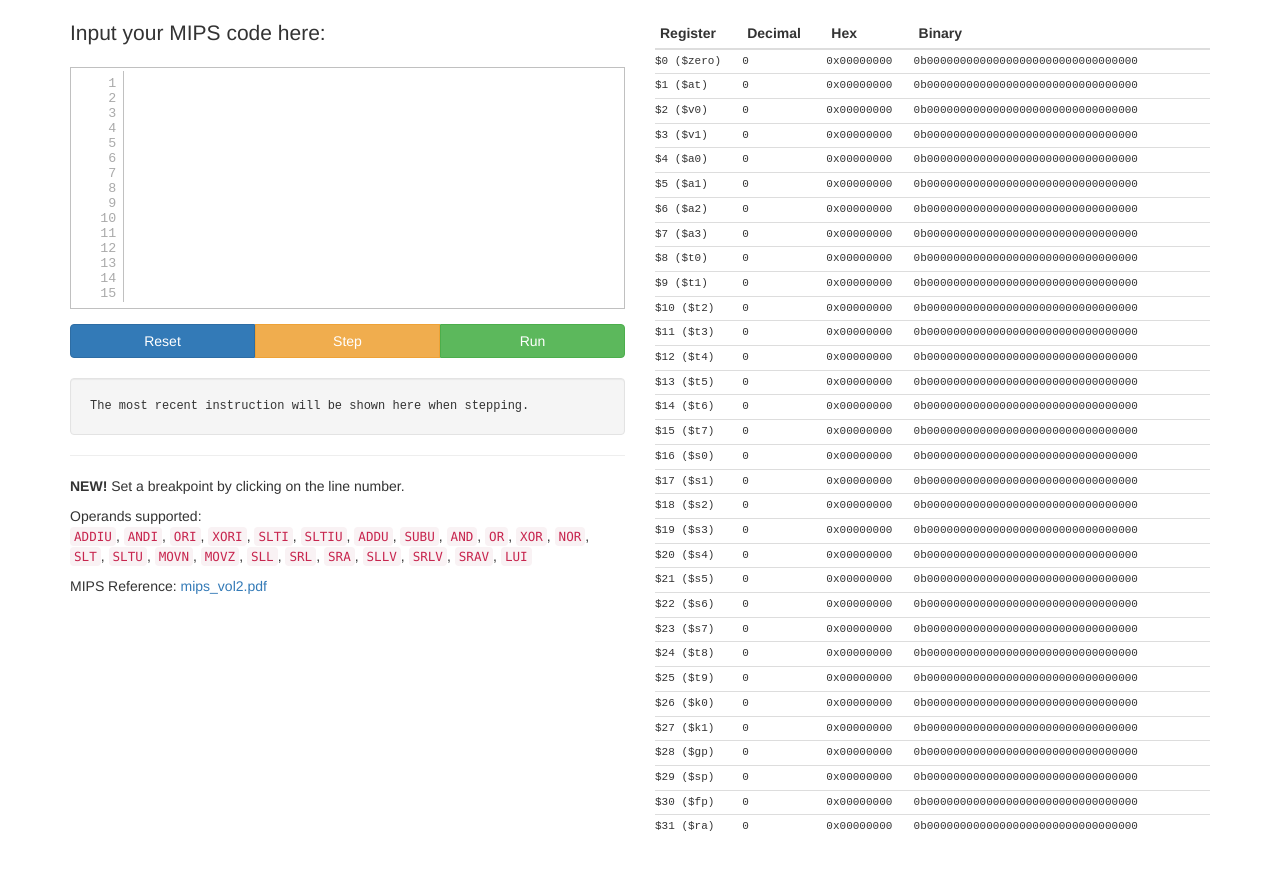
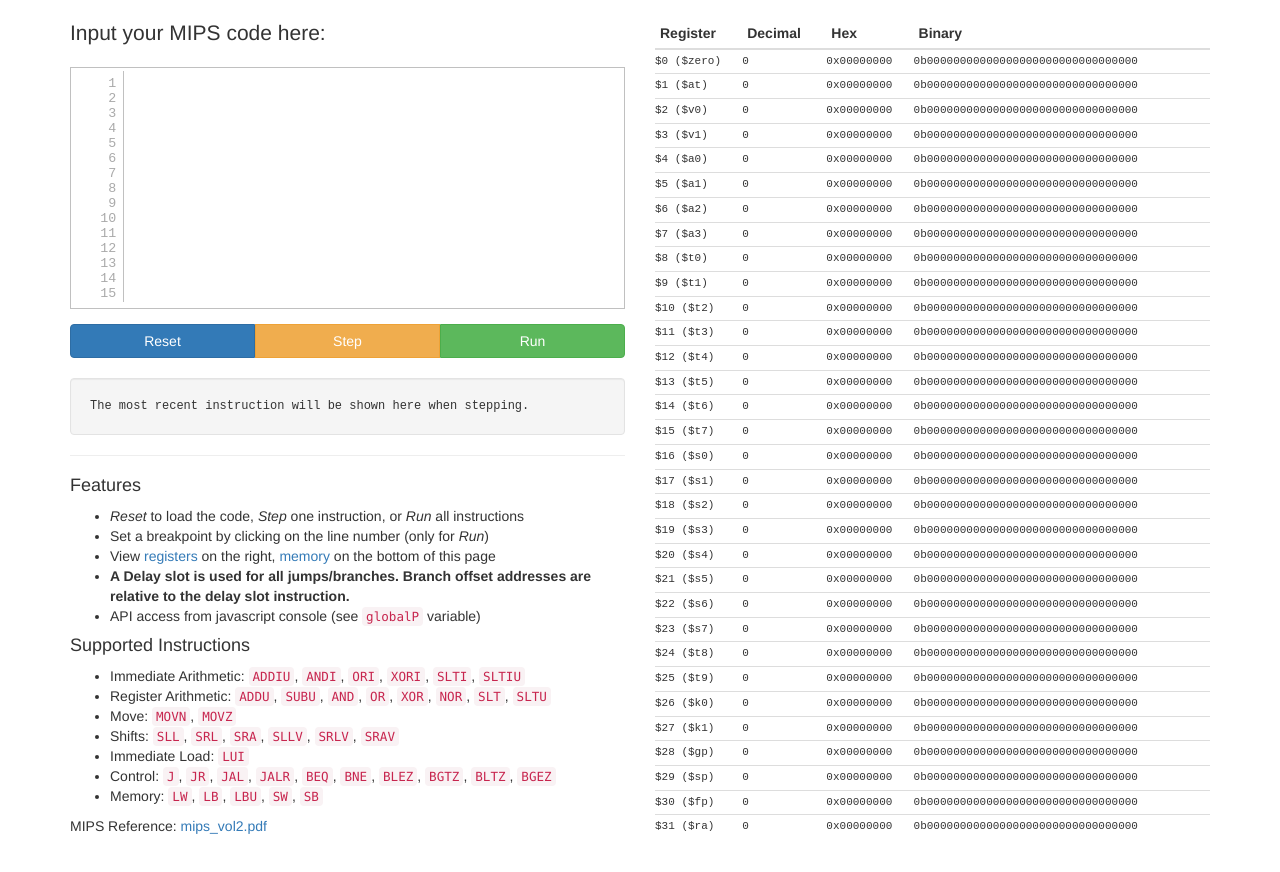
Before and after one commit to zeladada/mips-interpreter, a plain HTML site: page index.html in a window 1280 px wide. Shown: the part 102-974 px from the top of the page. Drawn offline with Linux system fonts and the light colour scheme.

Commit message:
Update webpage description and features

```diff
--- a/index.html
+++ b/index.html
@@ -39,14 +39,28 @@
                 <br>
                 <div id="current-instruction" class="well">The most recent instruction will be shown here when stepping.</div>
                 <hr>
-                <p><strong>NEW!</strong> Set a breakpoint by clicking on the line number.</p>
-                <p>Operands supported:<br>
-                    <code>ADDIU</code>, <code>ANDI</code>, <code>ORI</code>, <code>XORI</code>, <code>SLTI</code>, <code>SLTIU</code>, <code>ADDU</code>, <code>SUBU</code>, <code>AND</code>, <code>OR</code>, <code>XOR</code>, <code>NOR</code>, <code>SLT</code>, <code>SLTU</code>, <code>MOVN</code>, <code>MOVZ</code>, <code>SLL</code>, <code>SRL</code>, <code>SRA</code>, <code>SLLV</code>, <code>SRLV</code>, <code>SRAV</code>, <code>LUI</code>
-                </p>
+                <h4>Features</h4>
+                <ul>
+                    <li><em>Reset</em> to load the code, <em>Step</em> one instruction, or <em>Run</em> all instructions</li>
+                    <li>Set a breakpoint by clicking on the line number (only for <em>Run</em>)</li>
+                    <li>View <a href="#register-table">registers</a> on the right, <a href="#memory-table">memory</a> on the bottom of this page</li>
+                    <li><strong>A Delay slot is used for all jumps/branches. Branch offset addresses are relative to the delay slot instruction.</strong></li>
+                    <li>API access from javascript console (see <code>globalP</code> variable)</li>
+                </ul>
+                <h4>Supported Instructions</h4>
+                <ul>
+                    <li>Immediate Arithmetic: <code>ADDIU</code>, <code>ANDI</code>, <code>ORI</code>, <code>XORI</code>, <code>SLTI</code>, <code>SLTIU</code></li>
+                    <li>Register Arithmetic: <code>ADDU</code>, <code>SUBU</code>, <code>AND</code>, <code>OR</code>, <code>XOR</code>, <code>NOR</code>, <code>SLT</code>, <code>SLTU</code></li>
+                    <li>Move: <code>MOVN</code>, <code>MOVZ</code></li>
+                    <li>Shifts: <code>SLL</code>, <code>SRL</code>, <code>SRA</code>, <code>SLLV</code>, <code>SRLV</code>, <code>SRAV</code></li>
+                    <li>Immediate Load: <code>LUI</code></li>
+                    <li>Control: <code>J</code>, <code>JR</code>, <code>JAL</code>, <code>JALR</code>, <code>BEQ</code>, <code>BNE</code>, <code>BLEZ</code>, <code>BGTZ</code>, <code>BLTZ</code>, <code>BGEZ</code></li>
+                    <li>Memory: <code>LW</code>, <code>LB</code>, <code>LBU</code>, <code>SW</code>, <code>SB</code></li>
+                </ul>
                 <p>MIPS Reference: <a href="mips_vol2.pdf">mips_vol2.pdf</a></p>
             </div>
             <div class="col-md-6">
-                <div class="table-responsive">
+                <div id="register-table" class="table-responsive">
                     <table class="table table-hover table-condensed">
                         <thead>
                             <th>Register</th>
```
